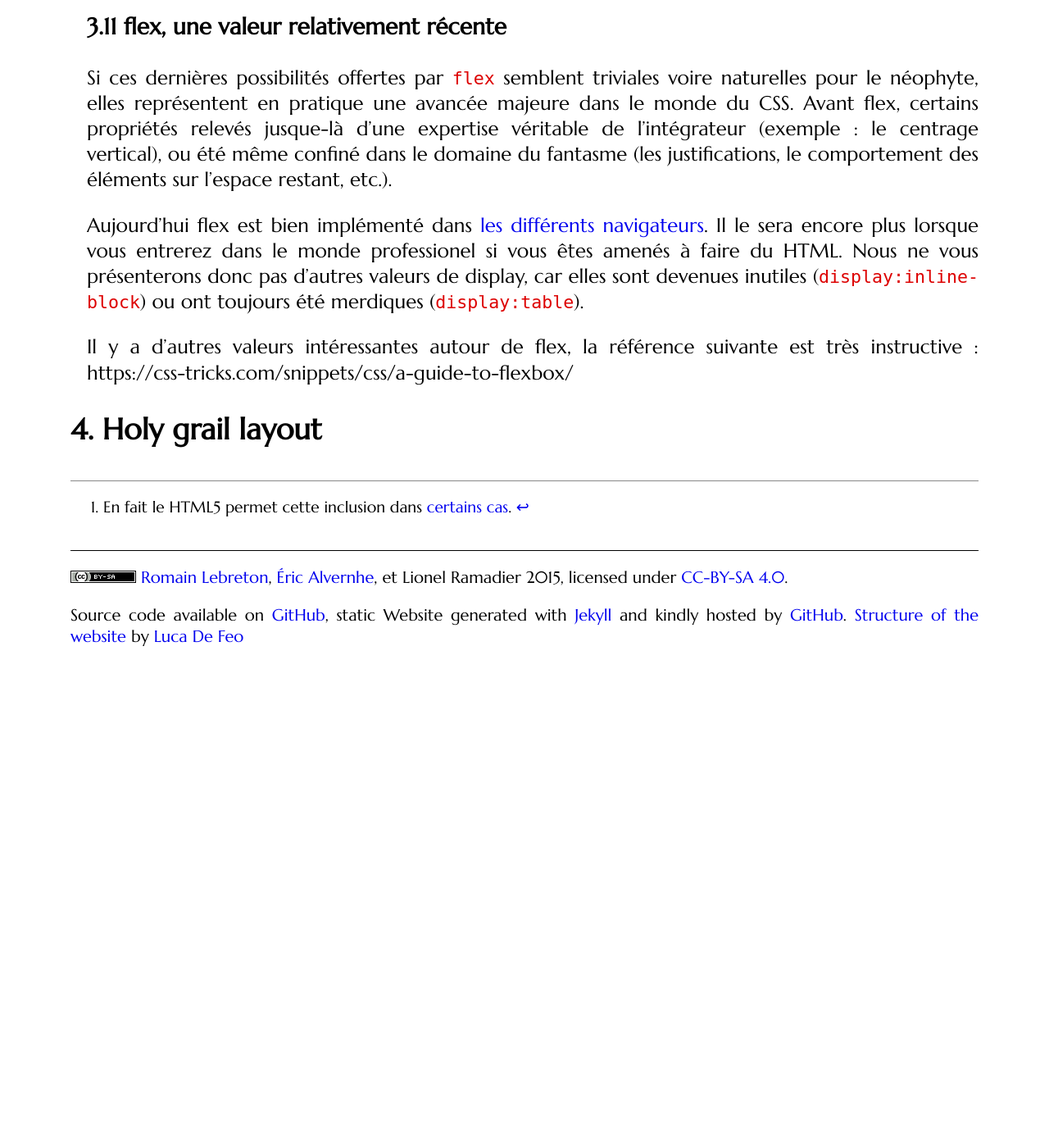
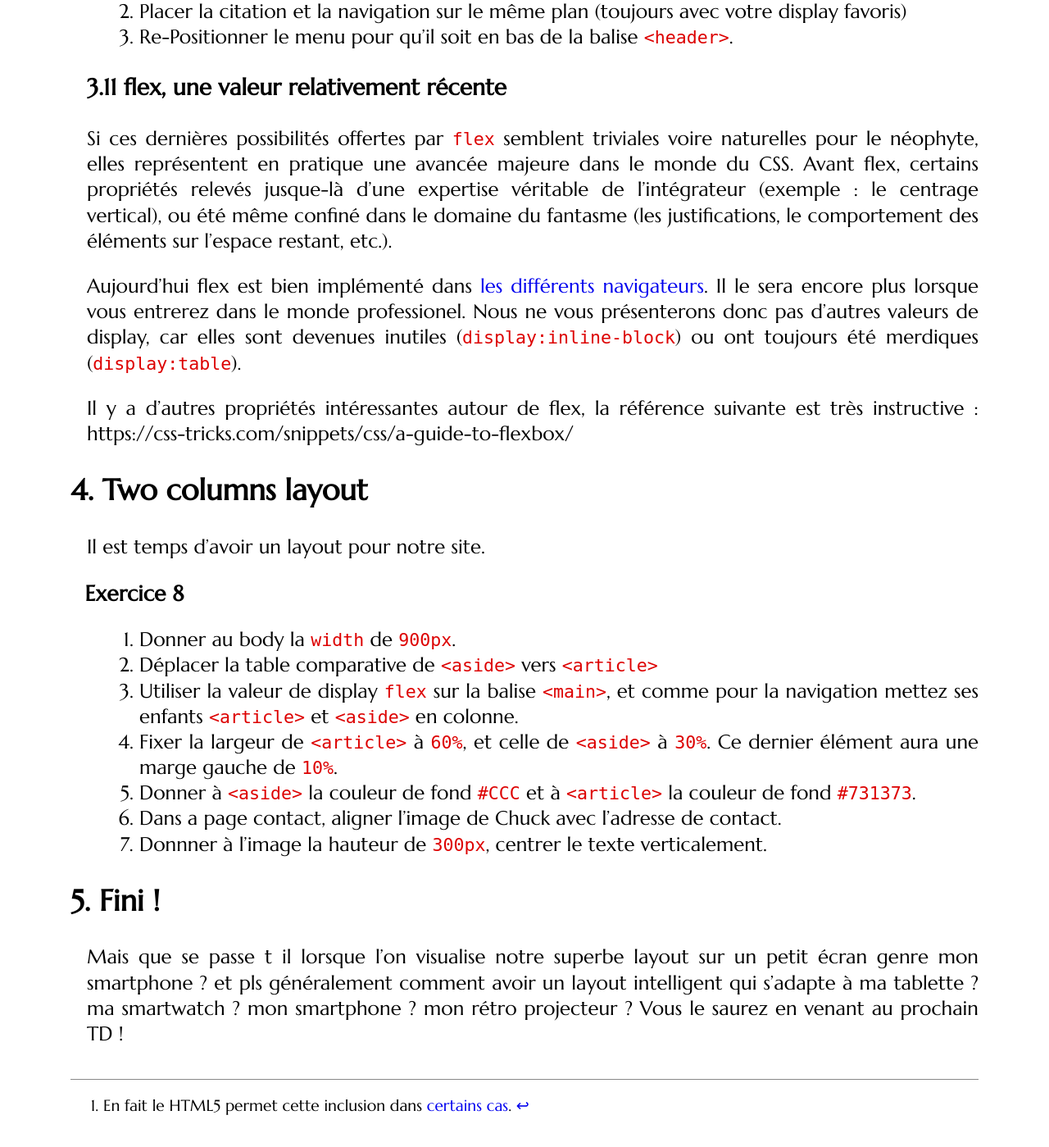
Before and after one commit to romainlebreton/R1.02-DeveloppementInterfacesWeb, a Jekyll site: the page built from tutorials/tutorial3.md, in a window 1280 px wide and 1400 px high, scrolled down 9267 px. Shown: the whole window at 82% size. Built offline with Jekyll 4.4.1, drawn with Linux system fonts in a browser that asks for light colours; some web fonts are replaced; comment, search, counter and statistics services are not loaded; before the commit the page ends 10077 px from its top, so only the background shows below that.

Commit message:
column laoyout

```diff
--- a/tutorials/tutorial3.md
+++ b/tutorials/tutorial3.md
@@ -406,25 +406,42 @@ Les valeurs possibles sont :
 
 <div class="exercise" >
 
-Placer les éléments de navigation non pas en début de ligne (valeur par défaut) mais en fin.
-
+ 1. Placer les éléments de navigation non pas en début de ligne (valeur par défaut) mais en fin.
+ 1. Placer la citation et la navigation sur le même plan (toujours avec votre display favoris)
+ 1. Re-Positionner le menu pour qu'il soit en bas de la balise `<header>`.
 </div>
-
 
 ### flex, une valeur relativement récente
 
 Si ces dernières possibilités offertes par `flex` semblent triviales voire naturelles pour le néophyte, elles représentent en pratique une avancée majeure dans le monde du CSS. Avant flex, certains propriétés relevés jusque-là d'une expertise véritable de l'intégrateur (exemple : le centrage vertical), ou été même confiné dans le domaine du fantasme (les justifications, le comportement des éléments sur l'espace restant, etc.).
 
-
 Aujourd'hui flex est bien implémenté dans [les différents navigateurs](http://caniuse.com/#search=flexbox).
-Il le sera encore plus lorsque vous entrerez dans le monde professionel si vous êtes amenés à faire du HTML.
+Il le sera encore plus lorsque vous entrerez dans le monde professionel.
 Nous ne vous présenterons donc pas d'autres valeurs de display, car elles sont devenues inutiles (`display:inline-block`) ou ont toujours été merdiques (`display:table`).
 
-
-Il y a d'autres valeurs intéressantes autour de flex, la référence suivante est très instructive :
+Il y a d'autres propriétés intéressantes autour de flex, la référence suivante est très instructive :
 https://css-tricks.com/snippets/css/a-guide-to-flexbox/
 
-## Holy grail layout
+## Two columns layout
+
+Il est temps d'avoir un layout pour notre site.
+
+<div class="exercise" >
+ 1. Donner au body la `width` de `900px`.
+ 1. Déplacer la table comparative de `<aside>` vers `<article>`
+ 1. Utiliser la valeur de display `flex` sur la balise `<main>`, et comme pour la navigation mettez ses enfants `<article>` et `<aside>` en colonne.
+ 1. Fixer la largeur de `<article>` à `60%`, et celle de `<aside>` à `30%`. Ce dernier élément aura une marge gauche de `10%`.
+ 1. Donner à `<aside>` la couleur de fond `#CCC` et à `<article>` la couleur de fond `#731373`.
+ 1. Dans a page contact, aligner l'image de Chuck avec l'adresse de contact.
+ 1. Donnner à l'image la hauteur de `300px`, centrer le texte verticalement.
+
+</div>
+
+## Fini !
+
+Mais que se passe t il lorsque l'on visualise notre superbe layout sur un petit écran genre mon smartphone ?
+et pls généralement comment avoir un layout intelligent qui s'adapte à ma tablette ? ma smartwatch ? mon smartphone ? mon rétro projecteur ?
+Vous le saurez en venant au prochain TD !
 
 <!--
 
```
